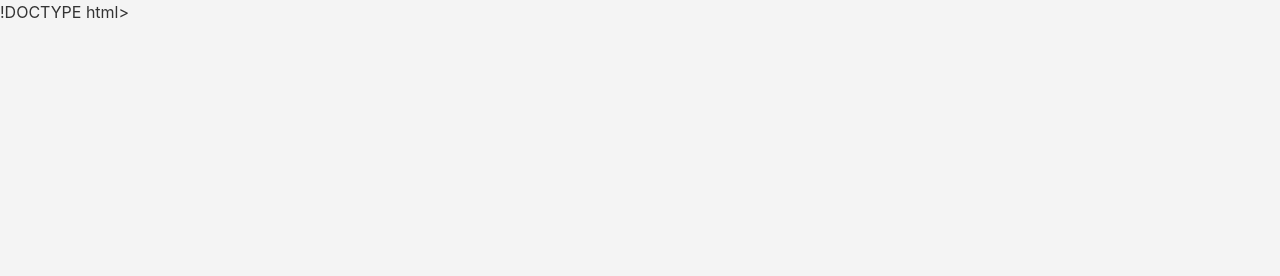
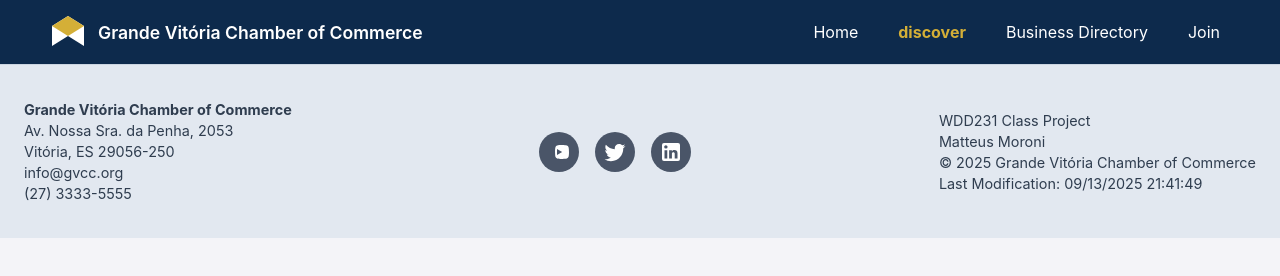
Before and after one commit to MatteusMoroni/wdd231, a plain HTML site: page chamber/directory.html in a window 1280 px wide. Drawn offline with Linux system fonts and the light colour scheme; files that its build step writes are made by us from their sources; files whose address does not match are found by name.

Commit message:
feat: Developed CSS and JS chamber member directory page
I developed the responsive nav menu and footer. Also, I created the data JSON files, located on data/members.json.

```diff
--- a/chamber/directory.html
+++ b/chamber/directory.html
@@ -1,4 +1,4 @@
-!DOCTYPE html>
+<!DOCTYPE html>
 <html lang="en">
     <head>
         <meta charset="UTF-8">
@@ -6,6 +6,7 @@
         <meta name="description" content="Chamber of Commerce in vitória - Find local businesses and services in our directory. ">
         <meta name="author" content="Matteus Moroni">
         <title>WDD 231 - Chamber of Commerce in vitória </title>
+        <link rel="icon" type="image/x-icon" href="images/favicon.png">
 
         <!--FaceBook social media meta setting-->
         <meta property="og:title" content="WDD 231 - Chamber Directory Page">
@@ -23,3 +24,69 @@
 
         <script src="scripts/main.js" defer></script>
     </head>
+
+    <body>
+
+        <!-- Cabeçalho e Menu de Navegação -->
+           <nav>
+            <div class="nav-content">
+                <!-- Logótipo -->
+                <a href="#" class="logo">
+                    <svg viewBox="0 0 100 100" xmlns="http://www.w3.org/2000/svg" fill-rule="evenodd" clip-rule="evenodd" stroke-linejoin="round" stroke-miterlimit="2">
+                       <path d="M50 10 L90 35 V 85 L50 60 L10 85 V 35 Z" fill="#FFFFFF"/>
+                       <path d="M50 10 L90 35 L50 60 L10 35 Z" fill="#D4AF37"/>
+                    </svg>
+                    <span class="logo-text">Grande Vitória Chamber of Commerce</span>
+                </a>
+
+                <!-- Botão do Menu Hambúrguer para Mobile -->
+                <div class="mobile-menu-button-container">
+                    <button id="menu-btn" type="button" class="mobile-menu-button">
+                        <svg fill="none" viewBox="0 0 24 24" stroke="currentColor">
+                            <path stroke-linecap="round" stroke-linejoin="round" stroke-width="2" d="M4 6h16M4 12h16m-7 6h7" />
+                        </svg>
+                    </button>
+                </div>
+
+                <!-- Menu de Navegação -->
+                <ul id="main-menu" class="main-menu">
+                    <li><a href="chamber_home.html">Home</a></li>
+                    <li><a href="discover.html" class="active">discover</a></li>
+                    <li><a href="#">Business Directory</a></li>
+                    <li><a href="#">Join</a></li>
+                 </ul>
+            </div>
+        </nav>
+
+        <footer>
+            <div class="container footer-content">
+                <div class="footer-contact">
+                    <p><strong>Grande Vitória Chamber of Commerce</strong></p>
+                    <p>Av. Nossa Sra. da Penha, 2053</p>
+                    <p>Vitória, ES 29056-250</p>
+                    <p>info@gvcc.org</p>
+                    <p>(27) 3333-5555</p>
+                </div>
+                <div class="footer-social">
+                    <a href="#" class="social-icon" aria-label="YouTube">
+                        <svg viewBox="0 0 24 24"><path d="M10,15L15.19,12L10,9V15M21.56,7.17C21.69,7.64 21.78,8.27 21.84,9.07C21.91,9.87 21.94,10.56 21.94,11.16L22,12C22,14.19 21.84,15.8 21.56,16.83C21.31,17.73 20.73,18.31 19.83,18.56C19.36,18.69 18.73,18.78 17.93,18.84C17.13,18.91 16.44,18.94 15.84,18.94L15,19C12.81,19 11.2,18.84 10.17,18.56C9.27,18.31 8.69,17.73 8.44,16.83C8.31,16.36 8.22,15.73 8.16,14.93C8.09,14.13 8.06,13.44 8.06,12.84L8,12C8,9.81 8.16,8.2 8.44,7.17C8.69,6.27 9.27,5.69 10.17,5.44C11.2,5.16 12.81,5 15,5L15.84,5.06C16.44,5.06 17.13,5.09 17.93,5.16C18.73,5.22 19.36,5.31 19.83,5.44C20.73,5.69 21.31,6.27 21.56,7.17Z" /></svg>
+                    </a>
+                    <a href="#" class="social-icon" aria-label="Twitter">
+                        <svg viewBox="0 0 24 24"><path d="M22.46,6C21.69,6.35 20.86,6.58 20,6.69C20.88,6.16 21.56,5.32 21.88,4.31C21.05,4.81 20.13,5.16 19.16,5.36C18.37,4.5 17.26,4 16,4C13.65,4 11.73,5.92 11.73,8.29C11.73,8.63 11.77,8.96 11.84,9.27C8.28,9.09 5.11,7.38 2.9,4.79C2.53,5.39 2.33,6.15 2.33,6.97C2.33,8.53 3.11,9.89 4.25,10.7C3.54,10.68 2.89,10.47 2.33,10.12V10.17C2.33,12.28 3.78,14.06 5.7,14.47C5.35,14.57 4.97,14.61 4.57,14.61C4.31,14.61 4.05,14.59 3.8,14.54C4.34,16.22 5.91,17.47 7.78,17.5C6.34,18.6 4.54,19.26 2.6,19.26C2.25,19.26 1.9,19.24 1.55,19.21C3.43,20.42 5.62,21.16 7.97,21.16C16,21.16 20.25,14.57 20.25,8.84C20.25,8.66 20.25,8.47 20.24,8.29C21.1,7.69 21.86,6.9 22.46,6Z" /></svg>
+                    </a>
+                    <a href="#" class="social-icon" aria-label="LinkedIn">
+                        <svg viewBox="0 0 24 24"><path d="M19,3A2,2 0 0,1 21,5V19A2,2 0 0,1 19,21H5A2,2 0 0,1 3,19V5A2,2 0 0,1 5,3H19M18.5,18.5V13.2A3.26,3.26 0 0,0 15.24,9.94C14.39,9.94 13.4,10.43 12.92,11.24V10.13H10.13V18.5H12.92V13.57C12.92,12.8 13.54,12.17 14.31,12.17C15.08,12.17 15.71,12.8 15.71,13.57V18.5H18.5M6.88,8.56A1.68,1.68 0 0,0 8.56,6.88C8.56,6 7.78,5.2 6.88,5.2C6,5.2 5.2,6 5.2,6.88A1.68,1.68 0 0,0 6.88,8.56M8.27,18.5V10.13H5.5V18.5H8.27Z" /></svg>
+                    </a>
+                </div>
+                <div class="footer-info">
+                    <p>WDD231 Class Project</p>
+                    <p>Matteus Moroni</p>
+                    <p>&copy; <span id="current-year"></span> Grande Vitória Chamber of Commerce</p>
+                    <p>Last Modification: <span id="last-modified"></span></p>
+                </div>
+            </div>
+        </footer>
+
+
+    </body>
+</html>
--- /dev/null
+++ b/chamber/scripts/main.js
@@ -0,0 +1,14 @@
+// Script para alternar a visibilidade do menu mobile
+const menuBtn = document.getElementById('menu-btn');
+const mobileMenu = document.getElementById('mobile-menu');
+
+menuBtn.addEventListener('click', () => {
+mobileMenu.classList.toggle('show');
+});
+
+// --- Footer Dates ---
+const currentYearSpan = document.getElementById('current-year');
+currentYearSpan.textContent = new Date().getFullYear();
+
+const lastModifiedSpan = document.getElementById('last-modified');
+lastModifiedSpan.textContent = document.lastModified;
--- /dev/null
+++ b/chamber/styles/main.css
@@ -0,0 +1,218 @@
+/* Reset */
+* {
+    margin: 0;
+    padding: 0;
+    box-sizing: border-box;
+}
+
+body {
+    font-family: 'Inter', sans-serif;
+    background-color: #F4F4F8;
+    color: #2F3D4F;
+}
+
+/* Cores da Paleta */
+:root {
+    --prussian-blue: #0D2A4C;
+    --prestige-gold: #D4AF37;
+    --light-gray: #F4F4F8;
+    --dark-slate: #2F3D4F;
+    --white: #FFFFFF;
+    --gray-700: #4a5568;
+}
+
+/* Cabeçalho e Navegação */
+header {
+    background-color: var(--prussian-blue);
+    box-shadow: 0 4px 6px -1px rgba(0, 0, 0, 0.1), 0 2px 4px -2px rgba(0, 0, 0, 0.1);
+    position: sticky;
+    top: 0;
+    z-index: 50;
+}
+
+.container {
+    max-width: 1280px;
+    margin-left: auto;
+    margin-right: auto;
+    padding-left: 1.5rem;
+    padding-right: 1.5rem;
+}
+
+nav {
+    padding: 0.75rem 3rem;
+
+    background-color: var(--prussian-blue);
+}
+
+.nav-content {
+    display: flex;
+    justify-content: space-between;
+    align-items: center;
+}
+
+/* Logo */
+.logo {
+    display: flex;
+    align-items: center;
+    text-decoration: none;
+    gap: 10px;
+}
+
+.logo svg {
+    height: 2.5rem;
+    width: 2.5rem;
+    flex-shrink: 0;
+}
+
+.logo-text {
+    color: var(--white);
+    font-size: 1.1rem;
+    font-weight: 600;
+}
+
+.mobile-menu-button {
+    background: none;
+    border: none;
+    cursor: pointer;
+    color: var(--white);
+}
+
+.mobile-menu-button:focus {
+    outline: none;
+}
+
+.mobile-menu-button svg {
+    height: 2rem;
+    width: 2rem;
+}
+
+
+/* ==========*/
+/* Nav Menu  */
+/* ==========*/
+
+.main-menu {
+    display: none;
+    list-style: none;
+    position: absolute;
+    top: 68px; /* Ajuste para a altura do seu header */
+    left: 0;
+    width: 100%;
+    background-color: var(--prussian-blue);
+    border-top: 1px solid var(--gray-700);
+}
+
+.main-menu.show {
+    display: block;
+}
+
+.main-menu li a {
+    display: block;
+    text-align: center;
+    color: var(--white);
+    padding: 0.75rem 1rem;
+    text-decoration: none;
+}
+
+.main-menu li a:hover {
+    background-color: var(--gray-700);
+}
+
+.main-menu li a.active {
+    background-color: var(--gray-700);
+    font-weight: 700;
+}
+
+
+/*===========================*/
+/*         Footer            */
+/*===========================*/
+
+footer {
+background-color: #e2e8f0; /* Um cinza claro, ajuste se necessário */
+color: var(--dark-slate);
+padding: 2rem 0;
+margin-top: auto;
+font-size: 0.9rem;
+border-top: 1px solid #cbd5e1;
+}
+
+.footer-content {
+display: flex;
+justify-content: space-between;
+align-items: center;
+flex-wrap: wrap;
+gap: 2rem;
+}
+
+.footer-contact p, .footer-info p {
+margin: 0.25rem 0;
+}
+
+
+
+.footer-social {
+display: flex;
+gap: 1rem;
+}
+
+.social-icon {
+display: flex;
+align-items: center;
+justify-content: center;
+width: 40px;
+height: 40px;
+background-color: var(--gray-700);
+border-radius: 50%;
+color: var(--white);
+text-decoration: none;
+transition: background-color 0.3s ease;
+}
+.social-icon svg {
+width: 24px;
+height: 24px;
+fill: currentColor;
+}
+
+.social-icon:hover {
+background-color: var(--prussian-blue);
+}
+
+/* Responsive */
+@media (min-width: 767px) {
+    .mobile-menu-button-container {
+        display: none;
+    }
+    .main-menu {
+        display: flex !important;
+        position: static;
+        width: auto;
+        border-top: none;
+        background-color: transparent;
+    }
+    .main-menu li {
+        margin-left: 1rem;
+    }
+    .main-menu li a {
+        padding: 8px 12px;
+        transition: color 0.3s ease;
+    }
+    .main-menu li a:hover {
+        background-color: transparent;
+        color: var(--prestige-gold);
+    }
+    .main-menu li a.active {
+        background-color: transparent;
+        color: var(--prestige-gold);
+        font-weight: 700;
+    }
+
+}
+
+@media (max-width: 767px) {
+    .footer-content {
+        flex-direction: column;
+        align-items: center;
+        text-align: center;
+    }
+}
```
Also changed, not shown: chamber/data/members.json (added, +65 -0 lines), chamber/scripts/directory.js (added, +11 -0 lines), index.html (+26 -10 lines), chamber/images/favicon.png (added), chamber/images/logo.png (added). Lines whose indentation alone changed are shown as unchanged.
